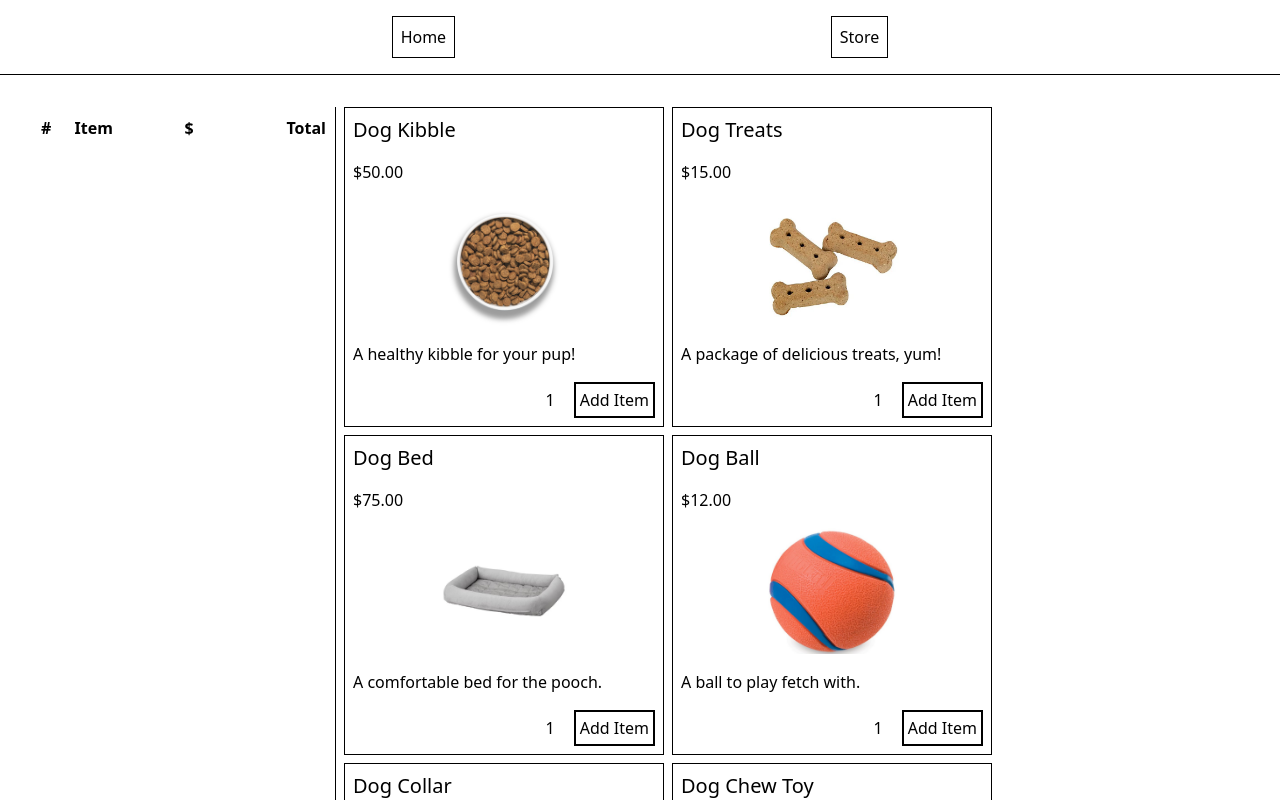
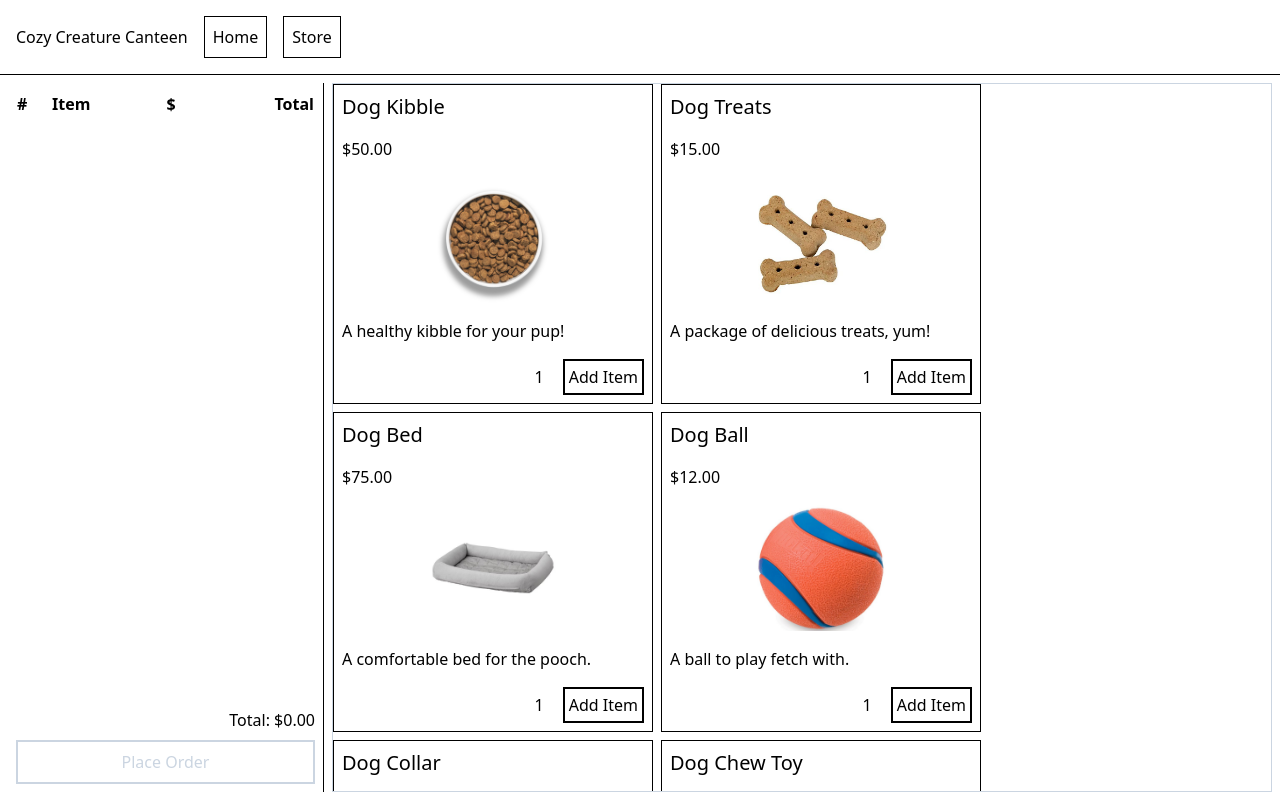
Before and after one commit to crespire/js-shopping-cart, a React (Create React App) app: page /store in a window 1280 px wide. Shown: the top 800 px of the page. Built offline with nearby package versions, Linux system fonts and the light colour scheme.

Commit message:
fix: complete layout styling
* Sets up the classic header/content layout
* Confines `<Outlet />` content to parent size.

```diff
--- a/public/index.html
+++ b/public/index.html
@@ -26,9 +26,9 @@
     -->
     <title>A Simple Shopping Cart</title>
   </head>
-  <body>
+  <body class="container mx-auto">
     <noscript>You need to enable JavaScript to run this app.</noscript>
-    <div id="root" class="h-screen"></div>
+    <div id="root"></div>
     <!--
       This HTML file is a template.
       If you open it directly in the browser, you will see an empty page.
--- a/src/App.js
+++ b/src/App.js
@@ -4,7 +4,7 @@ import NavBar from './Nav';
 
 function App() {
   return (
-    <div className="container mx-auto h-full flex flex-col justify-center align-center">
+    <div className="flex flex-col justify-center align-center h-full min-h-screen max-h-screen">
       <NavBar />
       <Outlet />
     </div>
--- a/src/Nav.js
+++ b/src/Nav.js
@@ -3,7 +3,8 @@ import { Link } from 'react-router-dom';
 
 function NavBar() {
   return (
-    <nav className="flex place-content-evenly border-b border-solid border-black p-4">
+    <nav className="flex basis-0 justify-start items-center border-b border-solid border-black p-4 space-x-4">
+      <span>Cozy Creature Canteen</span>
       <span className="p-2 background-slate-300 border border-solid border-black"><Link to="/">Home</Link></span>
       <span className="p-2 background-slate-300 border border-solid border-black"><Link to="/store">Store</Link></span>
     </nav>
--- a/src/components/Display.js
+++ b/src/components/Display.js
@@ -6,7 +6,7 @@ function Display(props) {
   console.log(items);
 
   return (
-    <div className="flex-1 w-auto flex flex-wrap gap-2">
+    <div className="flex-1 w-auto flex flex-wrap gap-2 overflow-auto border border-slate-300 border-solid">
       { items.map(item => {
         return <ItemCard key={item.id} item={item} addItem={props.addItem} />
       })}
--- a/src/components/Home.js
+++ b/src/components/Home.js
@@ -3,7 +3,7 @@ import { Link } from 'react-router-dom';
 
 function Home() {
   return (
-    <div className="flex flex-col flex-1 place-content-center">
+    <div className="flex grow flex-col flex-1 place-content-center">
       <div className="flex flex-col justify-center items-center gap-2">
         <p className="text-3xl">Welcome!</p>
         <p>You're about to step into the Cozy Creature Canteen!</p>
--- a/src/components/Store.js
+++ b/src/components/Store.js
@@ -67,7 +67,7 @@ function Store() {
   }
 
   return (
-    <div className="flex flex-1 h-auto p-8 gap-2">
+    <div className="flex flex-1 grow p-2 gap-2 min-h-0">
       <CheckoutContext.Provider value={checkoutFlow}>
         <CurrencyContext.Provider value={formatter}>
           <Sidebar checkoutFlow={checkoutFlow} cart={cart} updateItem={updateItem} toggleCheckout={toggleCheckout} checkoutStep={checkoutStep} checkoutNext={checkoutNext} checkoutBack={checkoutBack} />
```
